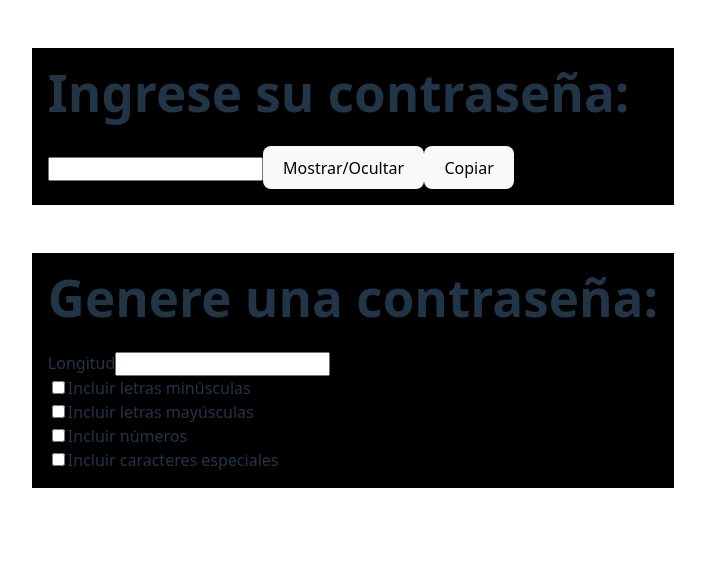
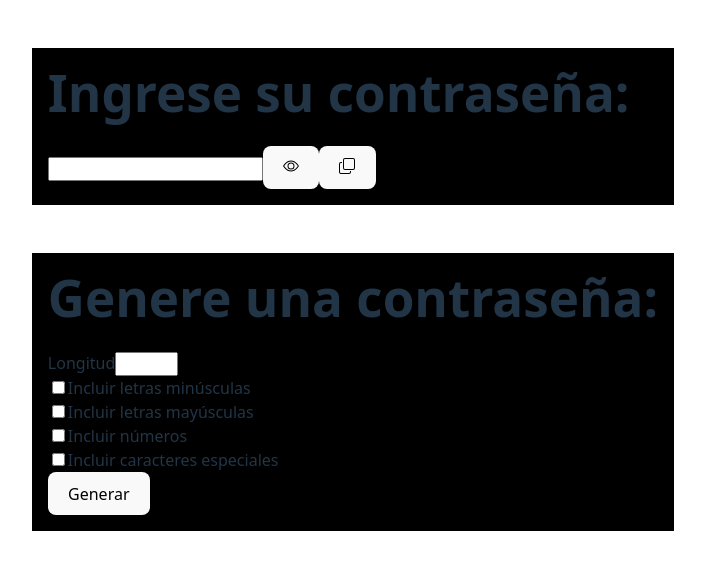
Before and after one commit to alejo-pioli/TP-2-Pioli, a React (Vite) app: page / in a window 1280 px wide. Shown: the top 570 px of the page, without its empty margins (287-992 px from the left). Built offline with nearby package versions, Linux system fonts and the light colour scheme.

Commit message:
Added button functionality

```diff
--- a/src/App.jsx
+++ b/src/App.jsx
@@ -6,6 +6,7 @@ import "./styles/App.css"
 function App() {
   return (
     <>
+      <title>Contraseña</title>
       <Formulario></Formulario>
       <Generator></Generator>
     </>
--- a/src/components/Formulario.jsx
+++ b/src/components/Formulario.jsx
@@ -1,12 +1,27 @@
+import { useState } from "react";
+import { Notification } from "./Notification";
 import "../styles/App.css"
 
 export function Formulario() {
+    const [isVisible, setVisible] = useState(false);
+    const hideToggle = () => {
+        setVisible(!isVisible);
+    }
+
+    const [notificationIsVisible, setNotificationIsVisible] = useState(false)
+    const copyToClipboard = () => {
+        navigator.clipboard.writeText(document.getElementById("password-input").value)
+        setNotificationIsVisible(true)
+        setTimeout(() => setNotificationIsVisible(false),3000)
+    }
+
     return (
         <div className="input-container">
+            <Notification visibility={notificationIsVisible}></Notification>
             <h1>Ingrese su contraseña:</h1>
-            <input type="password"></input>
-            <button type="button">Mostrar/Ocultar</button>
-            <button type="button">Copiar</button>
+            <input type={!isVisible ? "password" : "text"} id="password-input"></input>
+            <button type="button" onClick={hideToggle}>{!isVisible ? <svg xmlns="http://www.w3.org/2000/svg" width="16" height="16" fill="currentColor" class="bi bi-eye" viewBox="0 0 16 16"><path d="M16 8s-3-5.5-8-5.5S0 8 0 8s3 5.5 8 5.5S16 8 16 8M1.173 8a13 13 0 0 1 1.66-2.043C4.12 4.668 5.88 3.5 8 3.5s3.879 1.168 5.168 2.457A13 13 0 0 1 14.828 8q-.086.13-.195.288c-.335.48-.83 1.12-1.465 1.755C11.879 11.332 10.119 12.5 8 12.5s-3.879-1.168-5.168-2.457A13 13 0 0 1 1.172 8z"/><path d="M8 5.5a2.5 2.5 0 1 0 0 5 2.5 2.5 0 0 0 0-5M4.5 8a3.5 3.5 0 1 1 7 0 3.5 3.5 0 0 1-7 0"/></svg> : <svg xmlns="http://www.w3.org/2000/svg" width="16" height="16" fill="currentColor" class="bi bi-eye-slash" viewBox="0 0 16 16"><path d="M13.359 11.238C15.06 9.72 16 8 16 8s-3-5.5-8-5.5a7 7 0 0 0-2.79.588l.77.771A6 6 0 0 1 8 3.5c2.12 0 3.879 1.168 5.168 2.457A13 13 0 0 1 14.828 8q-.086.13-.195.288c-.335.48-.83 1.12-1.465 1.755q-.247.248-.517.486z"/><path d="M11.297 9.176a3.5 3.5 0 0 0-4.474-4.474l.823.823a2.5 2.5 0 0 1 2.829 2.829zm-2.943 1.299.822.822a3.5 3.5 0 0 1-4.474-4.474l.823.823a2.5 2.5 0 0 0 2.829 2.829"/><path d="M3.35 5.47q-.27.24-.518.487A13 13 0 0 0 1.172 8l.195.288c.335.48.83 1.12 1.465 1.755C4.121 11.332 5.881 12.5 8 12.5c.716 0 1.39-.133 2.02-.36l.77.772A7 7 0 0 1 8 13.5C3 13.5 0 8 0 8s.939-1.721 2.641-3.238l.708.709zm10.296 8.884-12-12 .708-.708 12 12z"/></svg>}</button>
+            <button type="button" onClick={copyToClipboard}><svg xmlns="http://www.w3.org/2000/svg" width="16" height="16" fill="currentColor" class="bi bi-copy" viewBox="0 0 16 16"><path fill-rule="evenodd" d="M4 2a2 2 0 0 1 2-2h8a2 2 0 0 1 2 2v8a2 2 0 0 1-2 2H6a2 2 0 0 1-2-2zm2-1a1 1 0 0 0-1 1v8a1 1 0 0 0 1 1h8a1 1 0 0 0 1-1V2a1 1 0 0 0-1-1zM2 5a1 1 0 0 0-1 1v8a1 1 0 0 0 1 1h8a1 1 0 0 0 1-1v-1h1v1a2 2 0 0 1-2 2H2a2 2 0 0 1-2-2V6a2 2 0 0 1 2-2h1v1z"/></svg></button>
         </div>
     )
 }
--- a/src/components/Generator.jsx
+++ b/src/components/Generator.jsx
@@ -1,12 +1,20 @@
+import { useState } from "react";
 import "../styles/App.css"
+import { Password } from "./Password"
 
 export function Generator() {
+
+    const [pass, setPass] = useState("");
+    const [isVisible, setVisible] = useState(false);
+
+
     return (
         <div className="input-container">
+            <form>
                 <h1>Genere una contraseña:</h1>
                 <div>
                     <label for="length">Longitud</label>
-                <input type="number" id="length"></input>
+                    <input type="number" id="length" min="8" max="25"></input>
                 </div>
                 <div>
                     <input type="checkbox" id="lower"></input>
@@ -17,13 +25,16 @@ export function Generator() {
                     <label for="upper">Incluir letras mayúsculas</label>
                 </div>
                 <div>
-                <input type="checkbox" id="upper"></input>
-                <label for="upper">Incluir números</label>
+                    <input type="checkbox" id="num"></input>
+                    <label for="num">Incluir números</label>
                 </div>
                 <div>
-                <input type="checkbox" id="upper"></input>
-                <label for="upper">Incluir caracteres especiales</label>
+                    <input type="checkbox" id="special"></input>
+                    <label for="special ">Incluir caracteres especiales</label>
                 </div>
+                <button type="submit" id="generar">Generar</button>
+            </form>
+            <Password visibility={isVisible} pass={pass}></Password>
         </div>
     )
 }
--- a/src/components/Notification.jsx
+++ b/src/components/Notification.jsx
@@ -1,9 +1,9 @@
 import "../styles/App.css"
 
-export function Notification() {
-    return (
+export function Notification({visibility}) {
+    return (visibility ?
         <div className="notification">
             <h1>Copiado al portapapeles</h1>
-        </div>
+        </div> : null
     )
 }
--- /dev/null
+++ b/src/components/Password.jsx
@@ -0,0 +1,8 @@
+import "../styles/App.css"
+
+export function Password ( {visibility, pass} ) {
+    return (visibility ?
+        <h1>{pass}</h1>
+        : null
+    )
+}
```
Also changed, not shown: src/styles/App.css (line endings or trailing spaces). Lines whose indentation alone changed are shown as unchanged.
